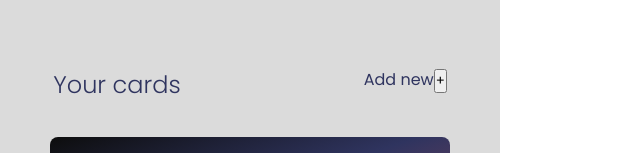
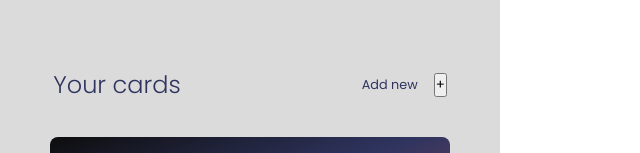
Before and after one commit to billionsjoel/quickTrans, a React (Create React App) app: page / in a window 1280 px wide. Shown: the top 153 px of the page, without its empty margins (0-640 px from the left). Built offline with nearby package versions, Linux system fonts and the light colour scheme.

Commit message:
style visa btn

```diff
--- a/src/components/visa.module.scss
+++ b/src/components/visa.module.scss
@@ -24,7 +24,16 @@
 		padding: $sm-padding;
 	}
 
+	.visa_btn {
+		display: flex;
+		justify-content: center;
+		align-items: center;
+		gap: 1rem;
 
+		& .text {
+			font-size: 0.8rem;
+		}
+	}
 
 
 }
```
